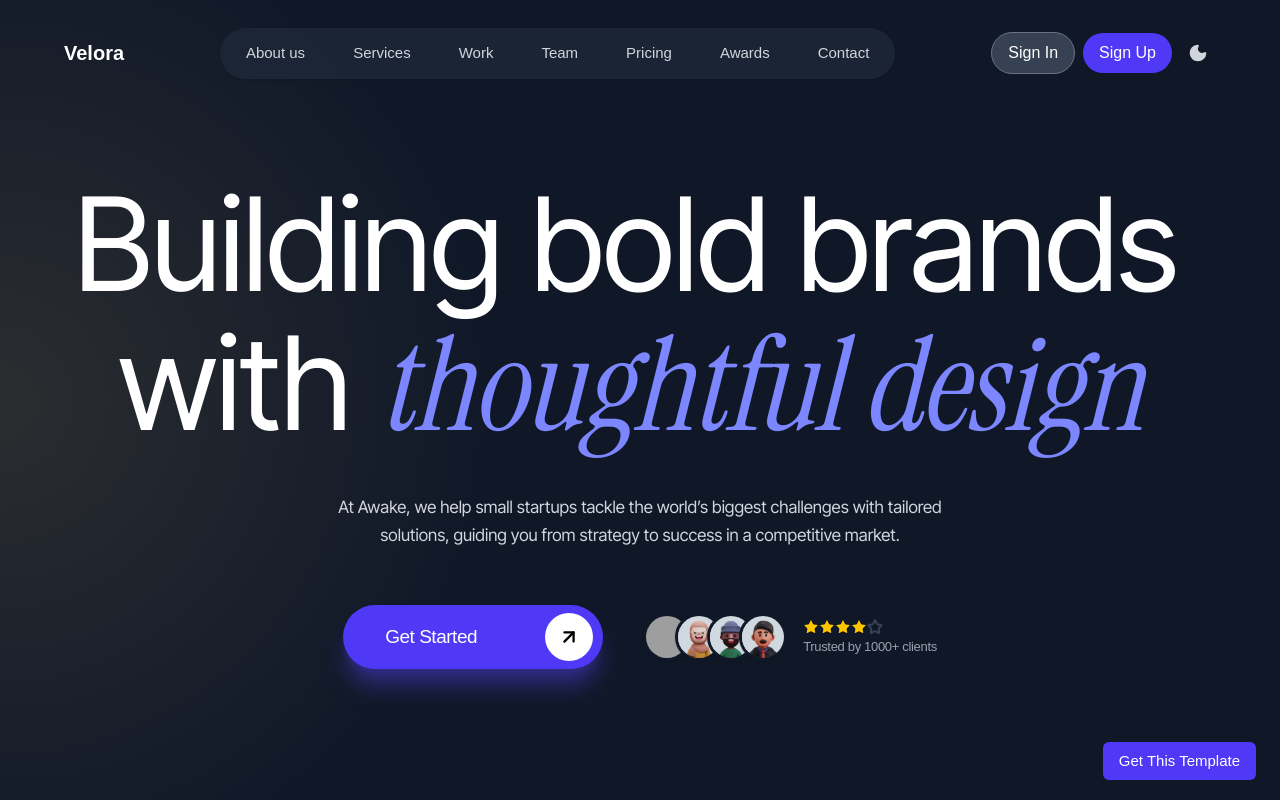
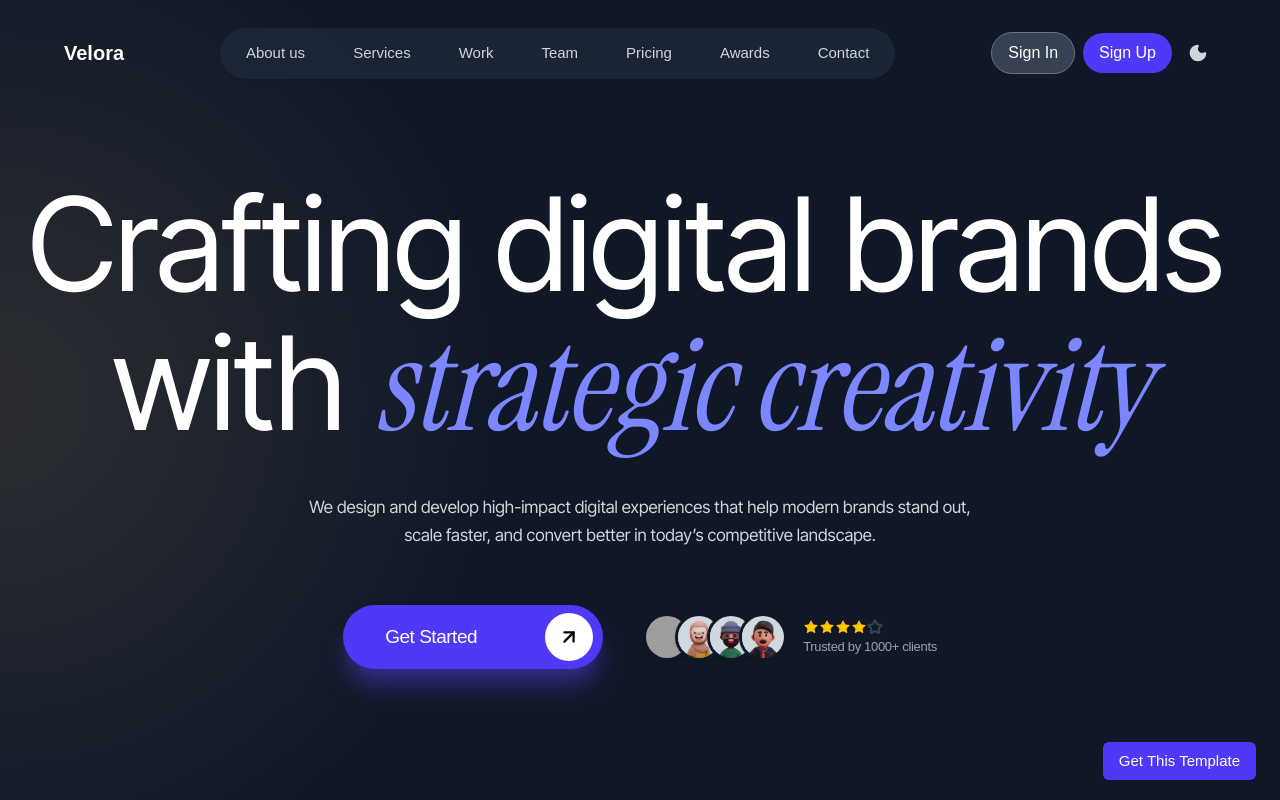
Before and after one commit to tulsishuka/p4, a Next.js app: page / in a window 1280 px wide. Shown: the top 800 px of the page. Built offline with nearby package versions, Linux system fonts and the light colour scheme; grey boxes are pictures that could not be loaded.

Commit message:
app/component/section/hero.tsx

```diff
--- a/app/component/section/hero.tsx
+++ b/app/component/section/hero.tsx
@@ -8,6 +8,7 @@ const Hero = () => {
   const [showScrollTop, setShowScrollTop] = useState(false);
 
   useEffect(() => {
+    // eslint-disable-next-line react-hooks/set-state-in-effect
     setIsLoaded(true);
 
     const handleScroll = () => {
@@ -25,8 +26,8 @@ const Hero = () => {
     });
   };
 
-  const headingText = "Building bold brands with";
-  const italicText = "thoughtful design";
+  const headingText = "Crafting digital brands with"
+  const italicText = "strategic creativity";
   const words = headingText.split(" ");
   const italicWords = italicText.split(" ");
 
@@ -89,8 +90,7 @@ const Hero = () => {
           ${isLoaded ? "opacity-100" : "opacity-0"}`}
           style={{ transitionDelay: "1200ms" }}
         >
-          At Awake, we help small startups tackle the world’s biggest challenges with tailored
-          solutions, guiding you from strategy to success in a competitive market.
+        We design and develop high-impact digital experiences that help modern brands stand out, scale faster, and convert better in today’s competitive landscape.
         </p>
 
         {/* CTA */}
```
